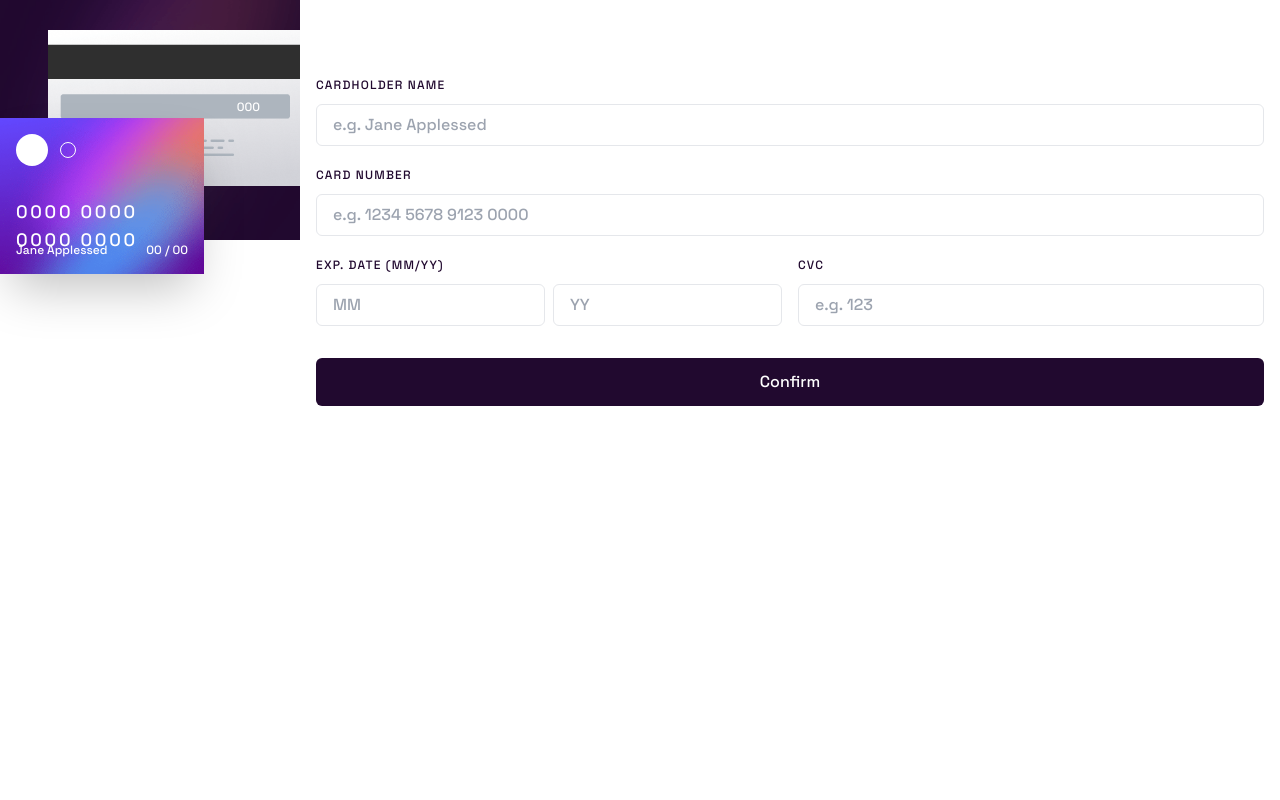
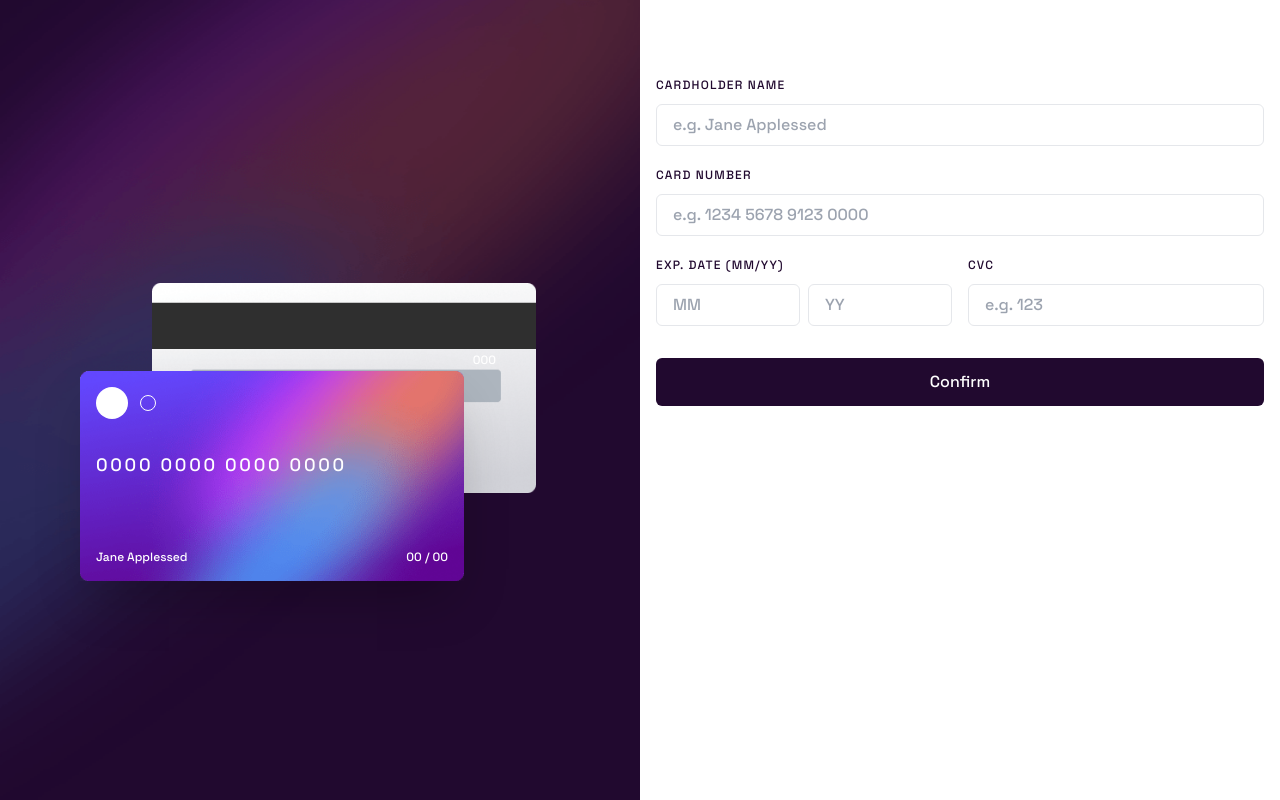
Before and after one commit to YerikAH/interactive-card-frontend-mentor, a Next.js app: page / in a window 1280 px wide. Built offline with nearby package versions, Linux system fonts and the light colour scheme.

Commit message:
:sparkles: Add CompleteState component

```diff
--- a/src/app/layout.tsx
+++ b/src/app/layout.tsx
@@ -21,7 +21,7 @@ export default function RootLayout({
 }>) {
   return (
     <html lang="en" className={spaceGrotesk.variable}>
-      <body>{children}</body>
+      <body className="h-full">{children}</body>
     </html>
   );
 }
--- a/src/app/page.tsx
+++ b/src/app/page.tsx
@@ -2,7 +2,7 @@ import { FormCard, ViewCard } from "@/components";
 
 export default function Home() {
   return (
-    <main className="w-full lg:grid-cols-[300px_auto] grid">
+    <main className="w-full grid h-full lg:grid-cols-[50%_50%]">
       <ViewCard />
       <FormCard />
     </main>
--- /dev/null
+++ b/src/components/CompleteState/index.tsx
@@ -0,0 +1,15 @@
+import check from '../../assets/icon-complete.svg'
+import Image from 'next/image'
+
+export const CompleteState = () => {
+  return (
+    <div>
+        <div className="size-10 grid place-items-center bg-red-500">
+            <Image src={check} alt="check" />
+        </div>
+      <h2 className="text-3xl font-bold text-very-dark-violet">THANK YOU!</h2>
+      <p className="text-gray-500 text-sm">We've added your card details</p>
+      <button className="text-white w-full bg-very-dark-violet rounded-md px-4 py-3 mt-6">Continue</button>
+    </div>
+  );
+};
--- a/src/components/ViewCard/index.tsx
+++ b/src/components/ViewCard/index.tsx
@@ -1,31 +1,38 @@
+"use client";
+
 import Image from "next/image";
-import banner from "@/assets/bg-main-mobile.png";
+import bannerMobile from "@/assets/bg-main-mobile.png";
+import bannerDesktop from "@/assets/bg-main-desktop.png";
 import cardBack from "@/assets/bg-card-back.png";
 import cardFront from "@/assets/bg-card-front.png";
+import { useWindowSize } from "@/hook";
 
 export const ViewCard = () => {
+  const windowSize = useWindowSize();
   return (
-    <div className="w-full relative h-60 grid place-items-center px-4">
+    <div
+      className="w-full relative h-60 lg:h-screen grid place-items-center px-4"
+    >
       <Image
         className="w-full h-full absolute"
-        src={banner}
+        src={windowSize.width > 768 ? bannerDesktop : bannerMobile}
         loading="lazy"
         alt="banner"
       />
 
-      <div className="w-auto absolute z-10 h-[65%] ml-12 mb-6 overflow-hidden">
+      <div className="w-auto absolute z-10 h-[65%] lg:h-fit lg:w-96 ml-12 mb-6 overflow-hidden">
         <Image
           className="w-full h-full object-cover relative z-10 "
           src={cardBack}
           loading="lazy"
           alt="banner"
         />
-        <p className="text-white text-xs absolute  top-[69px] z-20 right-10">
+        <p className="text-white text-xs absolute  top-[69px]  z-20 right-10">
           000
         </p>
       </div>
 
-      <div className="w-auto absolute z-20 h-[65%] mt-[152px] mr-24 shadow-2xl overflow-hidden">
+      <div className="w-auto absolute z-20 h-[65%] mt-[152px] lg:w-96 lg:h-fit mr-24 shadow-2xl overflow-hidden">
         <Image
           className="w-full h-full object-cover relative z-10"
           src={cardFront}
--- a/src/hook/useWindowSize.ts
+++ b/src/hook/useWindowSize.ts
@@ -1,3 +1,4 @@
+"use client"
 import { useState, useEffect } from 'react'
 
 type WindowSize = {
```
